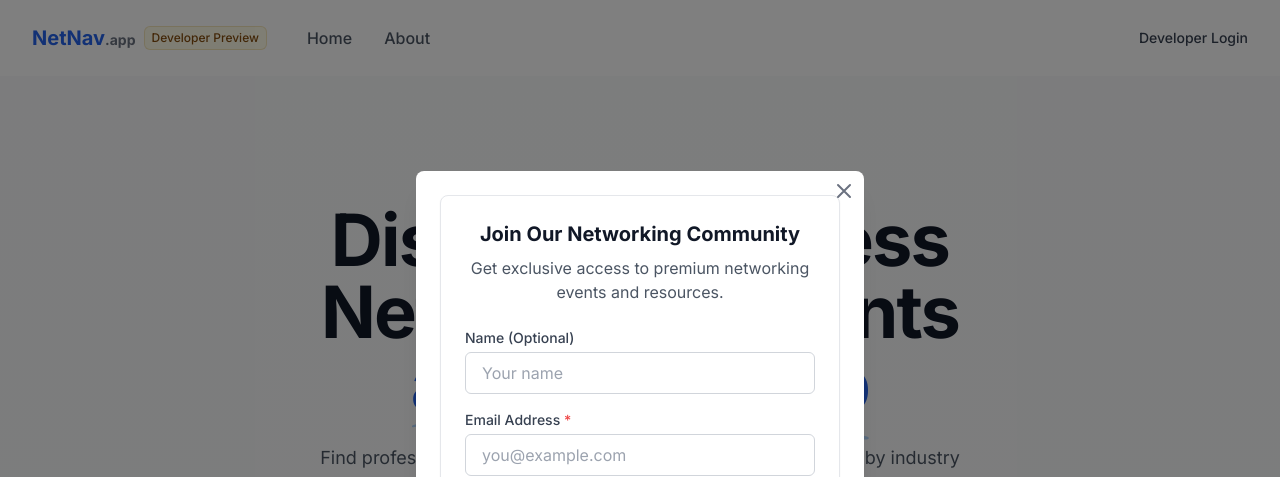
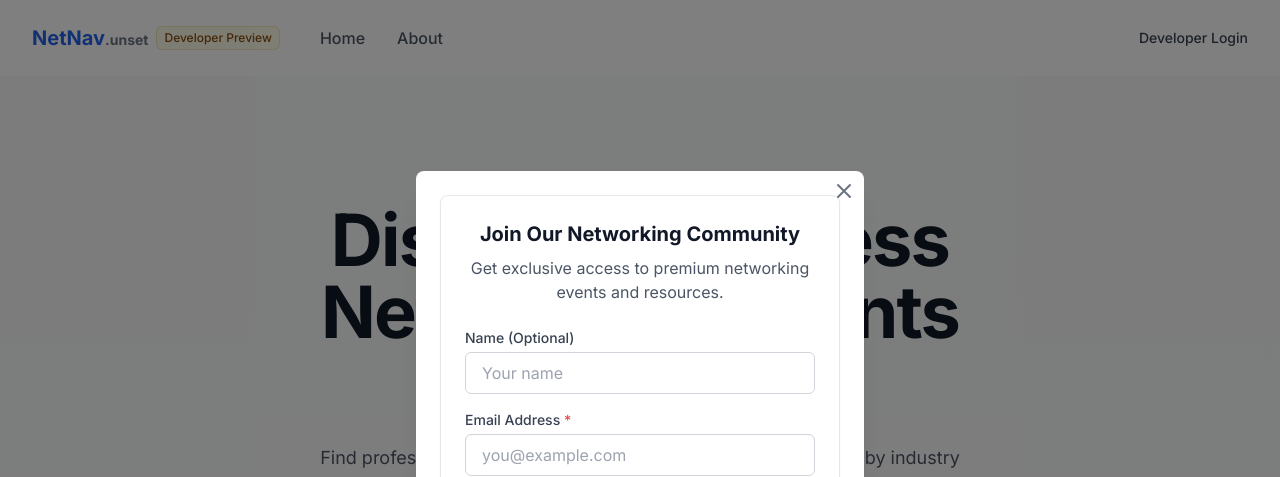
Before and after one commit to saviorluis/netnav, a Next.js app: page / in a window 1280 px wide. Shown: the top 477 px of the page. Built offline with nearby package versions, Linux system fonts and the light colour scheme; no server answers.

Commit message:
Fix domain configuration and UI for production deployment

```diff
--- a/app/components/Header.tsx
+++ b/app/components/Header.tsx
@@ -4,6 +4,10 @@ import Link from 'next/link';
 import AuthButton from './AuthButton';
 import Image from 'next/image';
 import { useUser } from '../context/UserContext';
+
+// Get domain from environment variables
+const domain = process.env.NEXT_PUBLIC_DOMAIN?.replace('https://', '').replace('http://', '') || 'netnav.app';
+const domainSuffix = domain.includes('localhost') ? ':3000' : '';
 
 export default function Header() {
   const { isAuthenticated } = useUser();
@@ -15,7 +19,7 @@ export default function Header() {
           <div className="flex items-center">
             <Link href="/" className="flex items-center">
               <span className="text-xl font-bold text-blue-600">
-                NetNav<span className="text-gray-500 text-sm">.app</span>
+                NetNav<span className="text-gray-500 text-sm">{domain.includes('localhost') ? '' : `.${domain.split('.').pop()}`}</span>
               </span>
               {!isAuthenticated && (
                 <span className="ml-2 inline-flex items-center rounded-md bg-yellow-50 px-2 py-1 text-xs font-medium text-yellow-800 ring-1 ring-inset ring-yellow-600/20">
--- a/app/layout.tsx
+++ b/app/layout.tsx
@@ -5,19 +5,23 @@ import { UserProvider } from "./context/UserContext";
 
 const inter = Inter({ subsets: ["latin"] });
 
+// Get the domain from environment variables
+const domain = process.env.NEXT_PUBLIC_DOMAIN || 'netnav.app';
+const url = process.env.NEXT_PUBLIC_URL || 'https://netnav.app';
+
 export const metadata: Metadata = {
   title: "NetNav - Networking Event Calendar",
   description: "Discover business networking events in your area based on your location, industry, and preferences.",
-  metadataBase: new URL('https://netnav.app'),
+  metadataBase: new URL(url),
   keywords: ["networking", "business events", "professional networking", "industry events", "conferences", "meetups"],
   openGraph: {
     title: "NetNav - Networking Event Calendar",
     description: "Discover business networking events in your area based on your location, industry, and preferences.",
-    url: 'https://netnav.app',
+    url: url,
     siteName: 'NetNav',
     images: [
       {
-        url: 'https://netnav.app/og-image.jpg',
+        url: `${url}/og-image.jpg`,
         width: 1200,
         height: 630,
         alt: 'NetNav - The Business Networking Platform',
@@ -30,7 +34,7 @@ export const metadata: Metadata = {
     card: 'summary_large_image',
     title: 'NetNav - Networking Event Calendar',
     description: 'Find business networking events and connect with professionals in your industry',
-    images: ['https://netnav.app/twitter-image.jpg'],
+    images: [`${url}/twitter-image.jpg`],
   },
   robots: {
     index: true,
@@ -49,7 +53,7 @@ export const metadata: Metadata = {
     // google: 'your-google-site-verification',
   },
   alternates: {
-    canonical: 'https://netnav.app',
+    canonical: url,
   },
 };
 
--- a/app/page.tsx
+++ b/app/page.tsx
@@ -1,5 +1,9 @@
 import Link from 'next/link';
 import dynamic from 'next/dynamic';
+
+// Get domain from environment variables
+const domain = process.env.NEXT_PUBLIC_DOMAIN || 'netnav.app';
+const url = process.env.NEXT_PUBLIC_URL || 'https://netnav.app';
 
 // Dynamically import components that use browser APIs
 const EmailPopup = dynamic(() => import('./components/EmailPopup'), { ssr: false });
@@ -31,7 +35,7 @@ export default function Home() {
               >
                 <path d="M203.371.916c-26.013-2.078-76.686 1.963-124.73 9.946L67.3 12.749C35.421 18.062 18.2 21.766 6.004 25.934 1.244 27.561.828 27.778.874 28.61c.07 1.214.828 1.121 9.595-1.176 9.072-2.377 17.15-3.92 39.246-7.496C123.565 7.986 157.869 4.492 195.942 5.046c7.461.108 19.25 1.696 19.17 2.582-.107 1.183-7.874 4.31-25.75 10.366-21.992 7.45-35.43 12.534-36.701 13.884-2.173 2.308-.202 4.407 4.442 4.734 2.654.187 3.263.157 15.593-.78 35.401-2.686 57.944-3.488 88.365-3.143 46.327.526 75.721 2.23 130.788 7.584 19.787 1.924 20.814 1.98 24.557 1.332l.066-.011c1.201-.203 1.53-1.825.399-2.335-2.911-1.31-4.893-1.604-22.048-3.261-57.509-5.556-87.871-7.36-132.059-7.842-23.239-.254-33.617-.116-50.627.674-11.629.54-42.371 2.494-46.696 2.967-2.359.259 8.133-3.625 26.504-9.81 23.239-7.825 27.934-10.149 28.304-14.005.417-4.348-3.529-6-16.878-7.066Z" />
               </svg>
-              <span className="relative">at netnav.app</span>
+              <span className="relative">at {domain}</span>
             </span>
           </h1>
           <p className="mx-auto mt-6 max-w-2xl text-lg text-gray-600">
--- a/next.config.js
+++ b/next.config.js
@@ -2,10 +2,10 @@
 const nextConfig = {
   // Enable image optimization for external domains
   images: {
-    domains: ['randomuser.me'], // For the profile images used in the connections page
+    domains: ['randomuser.me', 'netnav.app', 'localhost'], // Added netnav.app and localhost to support both environments
   },
   // Configure custom domain
-  // assetPrefix: process.env.NODE_ENV === 'production' ? 'https://netnav.app' : undefined,
+  assetPrefix: process.env.NODE_ENV === 'production' ? 'https://netnav.app' : '',
   // Base path if you're not hosting at the domain root
   // basePath: '',
   // Configure headers for better security
@@ -40,8 +40,8 @@ const nextConfig = {
   },
   // Environment variables that will be available at build time
   env: {
-    NEXT_PUBLIC_DOMAIN: 'netnav.app',
-    NEXT_PUBLIC_URL: 'https://netnav.app',
+    NEXT_PUBLIC_DOMAIN: process.env.NODE_ENV === 'production' ? 'netnav.app' : 'localhost:3000',
+    NEXT_PUBLIC_URL: process.env.NODE_ENV === 'production' ? 'https://netnav.app' : 'http://localhost:3000',
   },
   // Configure rewrites for API endpoints
   rewrites: async () => {
```
